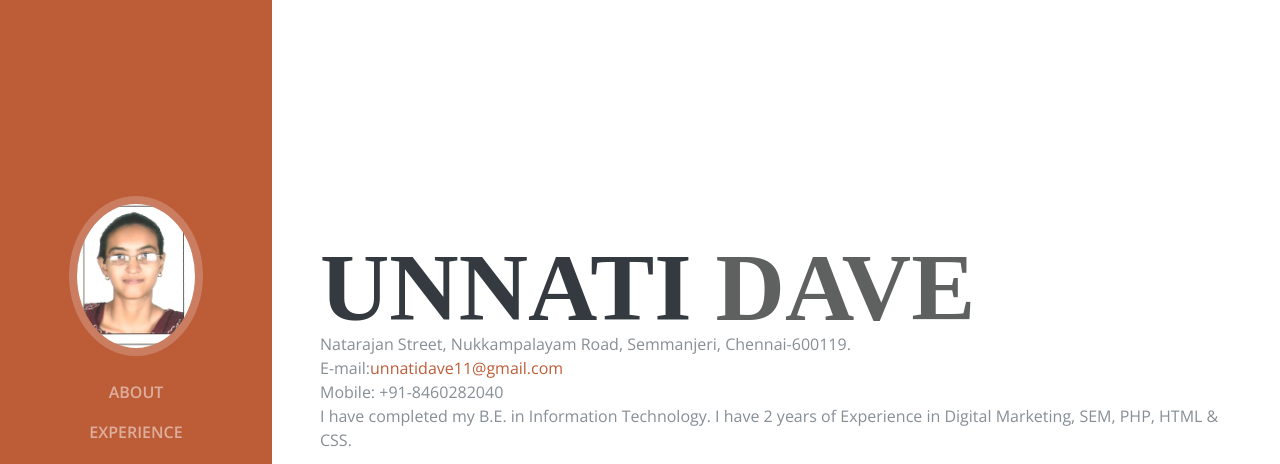
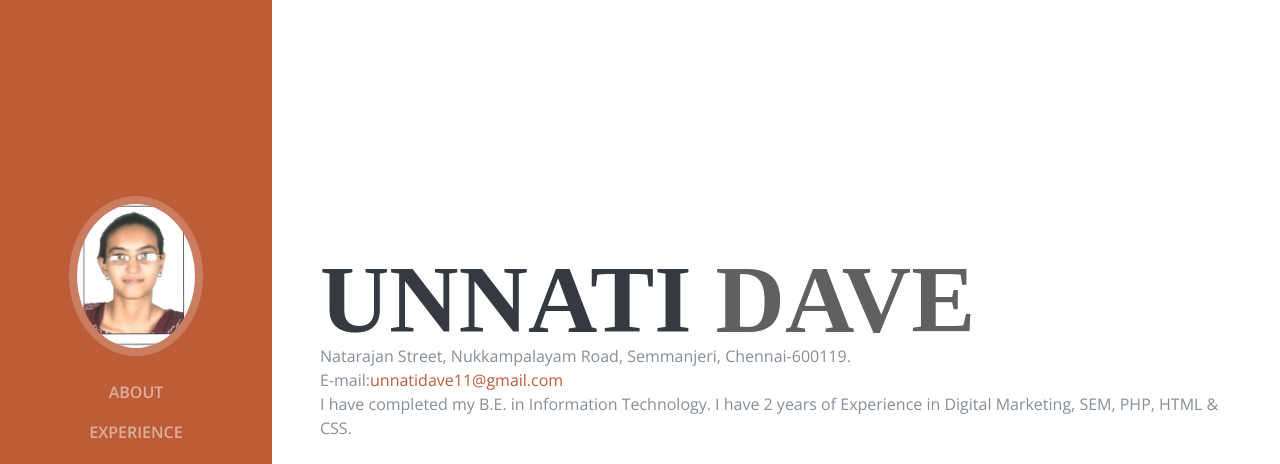
Before and after one commit to UNNATIDAVE/UNNATIDAVE.github.io, a plain HTML site: page index.html in a window 1280 px wide. Shown: the top 464 px of the page. Drawn offline with nearby package versions, Linux system fonts and the light colour scheme; a web font is replaced by a local one.

Commit message:
Remove no.

```diff
--- a/index.html
+++ b/index.html
@@ -69,7 +69,6 @@
           </h1>
           <div> Natarajan Street, Nukkampalayam Road, Semmanjeri, Chennai-600119.</br>
             E-mail:<a href="mailto:unnatidave11@gmail.com">unnatidave11@gmail.com</a></br>
-            Mobile: +91-8460282040
           </div>
           <p class="mb-5">I have completed my B.E. in Information Technology. I have 2 years of Experience in Digital Marketing, SEM, PHP, HTML &amp; CSS.</p>
           <ul class="list-inline list-social-icons mb-0">
```
